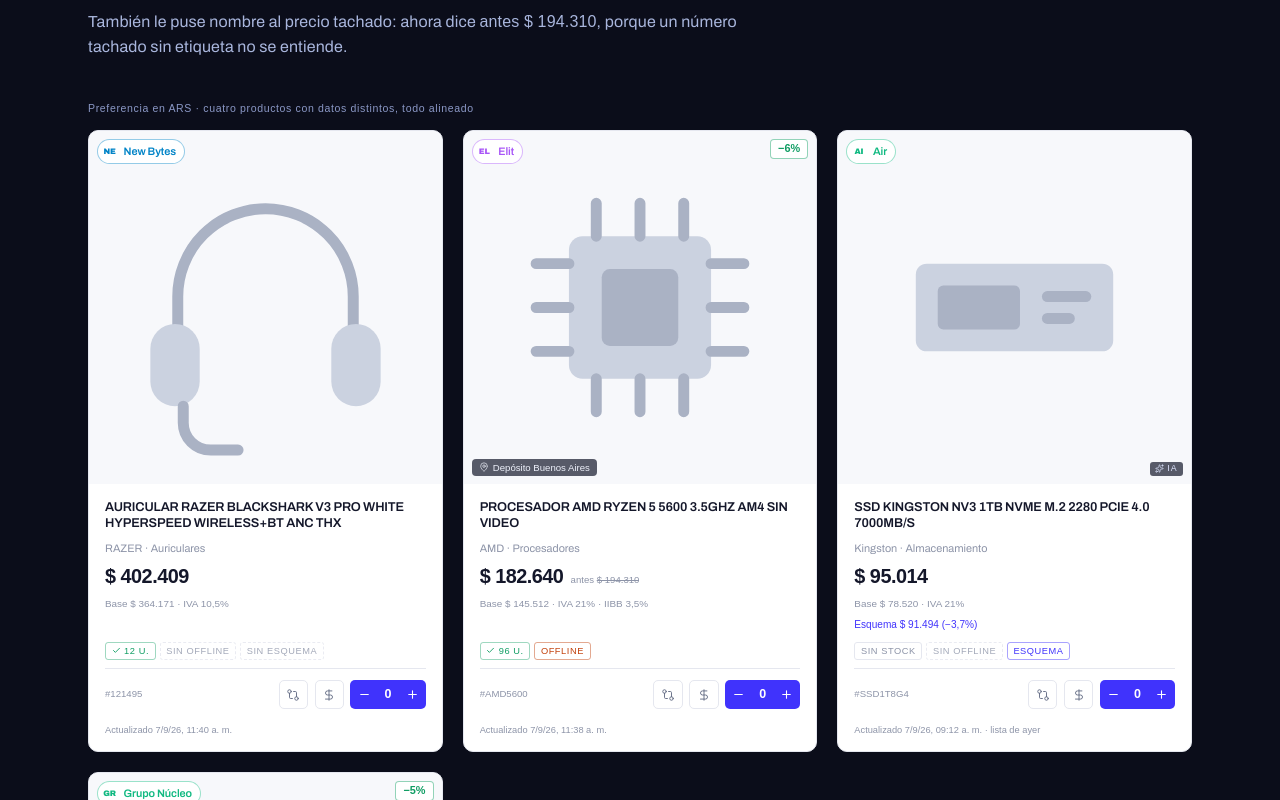
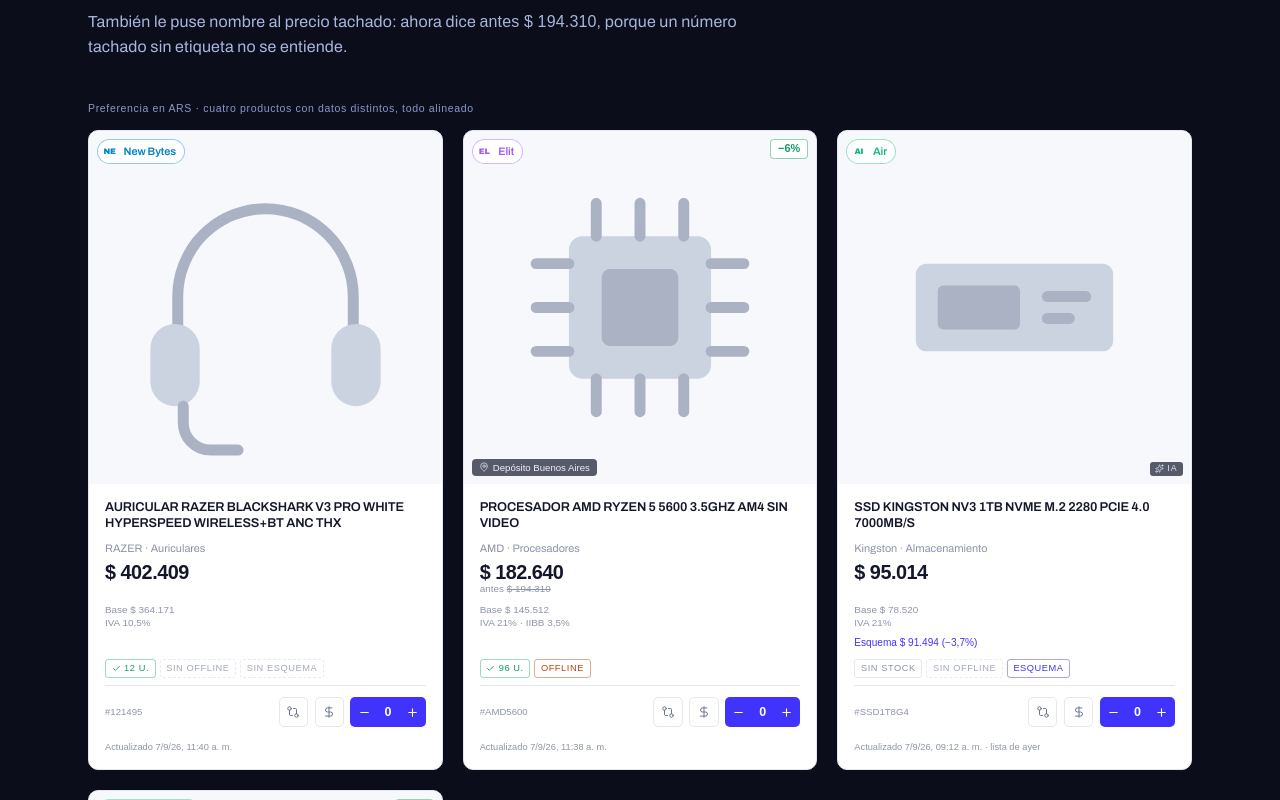
Before and after one commit to santyarena1/suppliers-frontend, a Next.js app in the folder apps/web/: page /preview in a window 1280 px wide. Shown: the part 540-1340 px from the top of the page. Built offline with nearby package versions, Linux system fonts and the light colour scheme; no server answers; a web font is replaced by a local one.

Commit message:
fix(web): tarjetas de producto sin desborde de precio e impuestos
La grilla de bajas usaba 6 columnas y el “antes” iba al lado del precio,
así que las cards se aplastaban y el texto se salía. Misma grilla que el
buscador, “antes” debajo del importe, e impuestos en un renglón propio.

```diff
--- a/apps/web/app/(marketing)/preview.css
+++ b/apps/web/app/(marketing)/preview.css
@@ -156,8 +156,8 @@
   grid-template-rows:
     2.3rem             /* nombre, dos líneas */
     1.1rem             /* marca y categoría */
-    1.75rem            /* precio */
-    1.05rem            /* desglose */
+    2.2rem             /* precio + antes */
+    1.7rem             /* desglose (hasta dos líneas) */
     1.05rem            /* aviso: esquema o alícuota faltante */
     1.5rem             /* estado y modalidades */
     1fr                /* empuja el pie hacia abajo */
@@ -193,21 +193,31 @@
 .pc__meta a:hover { color: var(--pc-accent); }
 
 .pc__price {
-  align-self: center;
-  display: flex;
-  align-items: baseline;
-  gap: 0.45rem;
+  align-self: stretch;
+  display: grid;
+  grid-template-rows: 1.28rem 0.78rem;
+  align-items: end;
   min-width: 0;
+  overflow: hidden;
 }
 .pc__amount {
   font-size: 1.24rem;
   line-height: 1;
   letter-spacing: -0.025em;
   font-weight: 600;
+  min-width: 0;
+  max-width: 100%;
+  overflow: hidden;
+  text-overflow: ellipsis;
+  white-space: nowrap;
 }
 .pc__prev {
-  font-size: 0.6rem;
+  align-self: start;
+  font-size: 0.62rem;
+  line-height: 0.78rem;
   color: var(--pc-faint);
+  min-width: 0;
+  max-width: 100%;
   white-space: nowrap;
   overflow: hidden;
   text-overflow: ellipsis;
@@ -215,12 +225,23 @@
 
 .pc__base {
   align-self: stretch;
-  line-height: 1.05rem;
+  display: flex;
+  flex-direction: column;
+  justify-content: center;
+  gap: 0;
   font-size: 0.62rem;
+  line-height: 0.85rem;
   color: var(--pc-faint);
-  white-space: nowrap;
+  overflow: hidden;
+  min-width: 0;
+}
+.pc__base > span {
+  display: block;
+  min-width: 0;
+  max-width: 100%;
   overflow: hidden;
   text-overflow: ellipsis;
+  white-space: nowrap;
 }
 .pc__aside {
   align-self: stretch;
@@ -569,8 +590,8 @@
     grid-template-rows:
       2.3rem
       1.1rem
-      1.75rem
-      1.05rem
+      2.2rem
+      1.7rem
       1.05rem
       2.9rem
       1fr
--- a/apps/web/app/nodo-system.css
+++ b/apps/web/app/nodo-system.css
@@ -164,8 +164,8 @@
   grid-template-rows:
     2.3rem      /* nombre, dos lineas */
     1.1rem      /* marca y categoria */
-    1.75rem     /* precio */
-    1.05rem     /* desglose */
+    2.2rem      /* precio + antes */
+    1.7rem      /* desglose (hasta dos lineas) */
     1.05rem     /* aviso */
     1.05rem     /* formas de pago */
     1.5rem      /* estado */
@@ -206,21 +206,31 @@ a.pc__name:hover { color: var(--pc-accent); }
 .pc__meta a:hover { color: var(--pc-accent); }
 
 .pc__price {
-  align-self: center;
-  display: flex;
-  align-items: baseline;
-  gap: 0.45rem;
+  align-self: stretch;
+  display: grid;
+  grid-template-rows: 1.28rem 0.78rem;
+  align-items: end;
   min-width: 0;
+  overflow: hidden;
 }
 .pc__amount {
   font-size: 1.24rem;
   line-height: 1;
   letter-spacing: -0.025em;
   font-weight: 600;
+  min-width: 0;
+  max-width: 100%;
+  overflow: hidden;
+  text-overflow: ellipsis;
+  white-space: nowrap;
 }
 .pc__prev {
-  font-size: 0.6rem;
+  align-self: start;
+  font-size: 0.62rem;
+  line-height: 0.78rem;
   color: var(--pc-faint);
+  min-width: 0;
+  max-width: 100%;
   white-space: nowrap;
   overflow: hidden;
   text-overflow: ellipsis;
@@ -228,12 +238,23 @@ a.pc__name:hover { color: var(--pc-accent); }
 
 .pc__base {
   align-self: stretch;
-  line-height: 1.05rem;
+  display: flex;
+  flex-direction: column;
+  justify-content: center;
+  gap: 0;
   font-size: 0.62rem;
+  line-height: 0.85rem;
   color: var(--pc-faint);
-  white-space: nowrap;
+  overflow: hidden;
+  min-width: 0;
+}
+.pc__base > span {
+  display: block;
+  min-width: 0;
+  max-width: 100%;
   overflow: hidden;
   text-overflow: ellipsis;
+  white-space: nowrap;
 }
 .pc__aside {
   align-self: stretch;
@@ -260,6 +281,7 @@ a.pc__name:hover { color: var(--pc-accent); }
   min-width: 0;
 }
 .pc__pay > span {
+  min-width: 0;
   overflow: hidden;
   text-overflow: ellipsis;
 }
@@ -350,7 +372,7 @@ a.pc__name:hover { color: var(--pc-accent); }
 
 @media (max-width: 380px) {
   .pc__body {
-    grid-template-rows: 2.3rem 1.1rem 1.75rem 1.05rem 1.05rem 1.05rem 2.9rem 1fr auto;
+    grid-template-rows: 2.3rem 1.1rem 2.2rem 1.7rem 1.05rem 1.05rem 2.9rem 1fr auto;
   }
   .pc__flags { flex-wrap: wrap; align-content: center; }
 }
--- a/apps/web/components/ProductCard.tsx
+++ b/apps/web/components/ProductCard.tsx
@@ -153,15 +153,14 @@ export default function ProductCard({
   const taxOpts = { withIva, withIibb: includeIibb, provider: product.provider };
   const taxTitle = displayTaxTitle(taxOpts);
 
-  /* El desglose: de dónde sale el número grande, en la misma moneda y en un
-     solo renglón. Absorbe la pastilla de impuesto, que decía lo mismo. */
-  const breakdown = (() => {
-    const parts = [`Base ${money(listed.net)}`];
-    // El badge arma IVA e internos. La percepción se agrega una sola vez acá,
-    // con su marca de estimada, para no repetirla.
-    parts.push(
+  /* El desglose: de dónde sale el número grande, en la misma moneda.
+     Base e impuestos van en renglones distintos para que no se salgan
+     de la tarjeta ni se coman entre sí. */
+  const breakdownBase = `Base ${money(listed.net)}`;
+  const breakdownTax = (() => {
+    const parts = [
       withIva ? displayTaxBadge(product, { ...taxOpts, withIibb: false }) : "sin imp.",
-    );
+    ];
     if (shown.iibbIncluded) {
       parts.push(
         `IIBB${shown.estimatedIibb ? " est." : ""}${
@@ -270,15 +269,23 @@ export default function ProductCard({
 
         <p className="pc__price">
           <span className="pc__amount pc-mono">{primary}</span>
-          {prevFormatted && (
-            <span className="pc__prev pc-mono" title="Precio de la sincronización anterior">
-              antes <s>{prevFormatted}</s>
-            </span>
-          )}
+          <span
+            className="pc__prev pc-mono"
+            title={prevFormatted ? "Precio de la sincronización anterior" : undefined}
+          >
+            {prevFormatted ? (
+              <>
+                antes <s>{prevFormatted}</s>
+              </>
+            ) : (
+              "\u00a0"
+            )}
+          </span>
         </p>
 
         <p className="pc__base pc-mono" title={taxTitle}>
-          {breakdown}
+          <span>{breakdownBase}</span>
+          <span>{breakdownTax}</span>
         </p>
 
         {/* Un solo renglón de aviso, siempre presente aunque esté vacío */}
--- a/apps/web/components/search/SearchLanding.tsx
+++ b/apps/web/components/search/SearchLanding.tsx
@@ -110,7 +110,7 @@ export default function SearchLanding({ onCategoryClick: _onCategoryClick, onSho
               )}
             </span>
           </div>
-          <div className="grid grid-cols-2 sm:grid-cols-3 md:grid-cols-4 lg:grid-cols-5 xl:grid-cols-6 gap-3 sm:gap-4 mt-4">
+          <div className="grid grid-cols-2 sm:grid-cols-2 md:grid-cols-3 lg:grid-cols-4 xl:grid-cols-5 gap-2 sm:gap-3 md:gap-4 mt-4">
             {priceDrops.map((product, i) => (
               <ProductCard
                 key={`${product.provider}-${product.externalId}-${i}`}
--- a/apps/web/components/system/CardPass.tsx
+++ b/apps/web/components/system/CardPass.tsx
@@ -58,10 +58,17 @@ function stockChip(stock: number | null | undefined, status: string | null | und
   return { text: `${stock} u.`, tone: "yes" as const };
 }
 
+function splitBreakdown(s: string): { base: string; tax: string } {
+  const sep = s.indexOf(" · ");
+  if (sep < 0) return { base: s, tax: "" };
+  return { base: s.slice(0, sep), tax: s.slice(sep + 3) };
+}
+
 export default function CardPass({ c }: { c: PassCard }) {
   const [qty, setQty] = useState(0);
   const [compared, setCompared] = useState(false);
   const chip = stockChip(c.stock, c.stockStatus);
+  const breakdown = splitBreakdown(c.breakdown);
 
   return (
     <article className="pc">
@@ -119,16 +126,24 @@ export default function CardPass({ c }: { c: PassCard }) {
 
         <p className="pc__price">
           <span className="pc__amount mono">{c.price}</span>
-          {c.previousPrice && (
-            <span className="pc__prev mono" title="Precio de la sincronización anterior">
-              antes <s>{c.previousPrice}</s>
-            </span>
-          )}
+          <span
+            className="pc__prev mono"
+            title={c.previousPrice ? "Precio de la sincronización anterior" : undefined}
+          >
+            {c.previousPrice ? (
+              <>
+                antes <s>{c.previousPrice}</s>
+              </>
+            ) : (
+              "\u00a0"
+            )}
+          </span>
         </p>
 
-        {/* Una sola moneda, un solo renglón: de dónde sale el número de arriba. */}
+        {/* Base e impuestos en renglones fijos, siempre dentro de la tarjeta. */}
         <p className="pc__base mono" title={c.breakdownTitle}>
-          {c.breakdown}
+          <span>{breakdown.base}</span>
+          <span>{breakdown.tax || "\u00a0"}</span>
         </p>
 
         {/* Renglón de aviso. Vacío si el producto no tiene ninguno. */}
```
